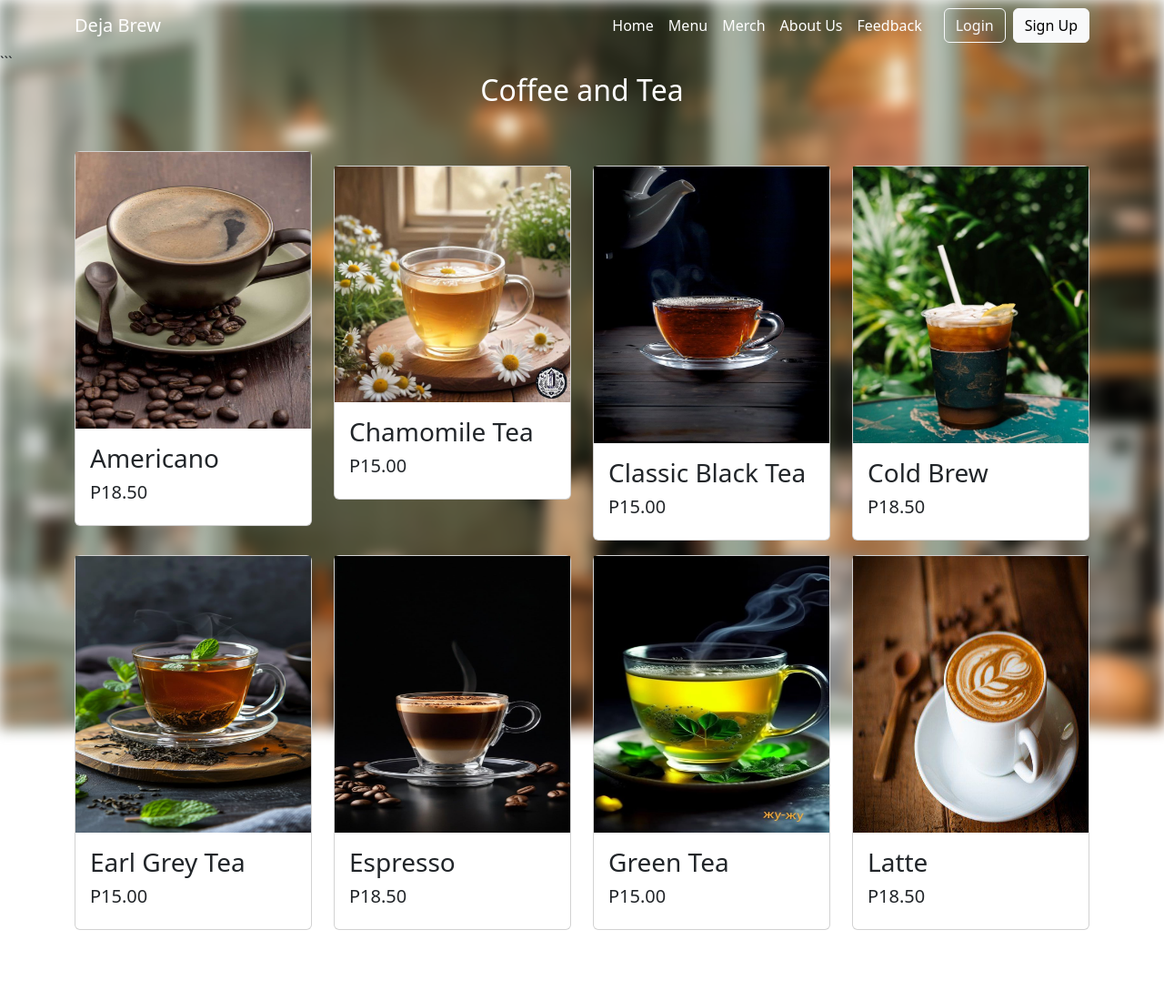
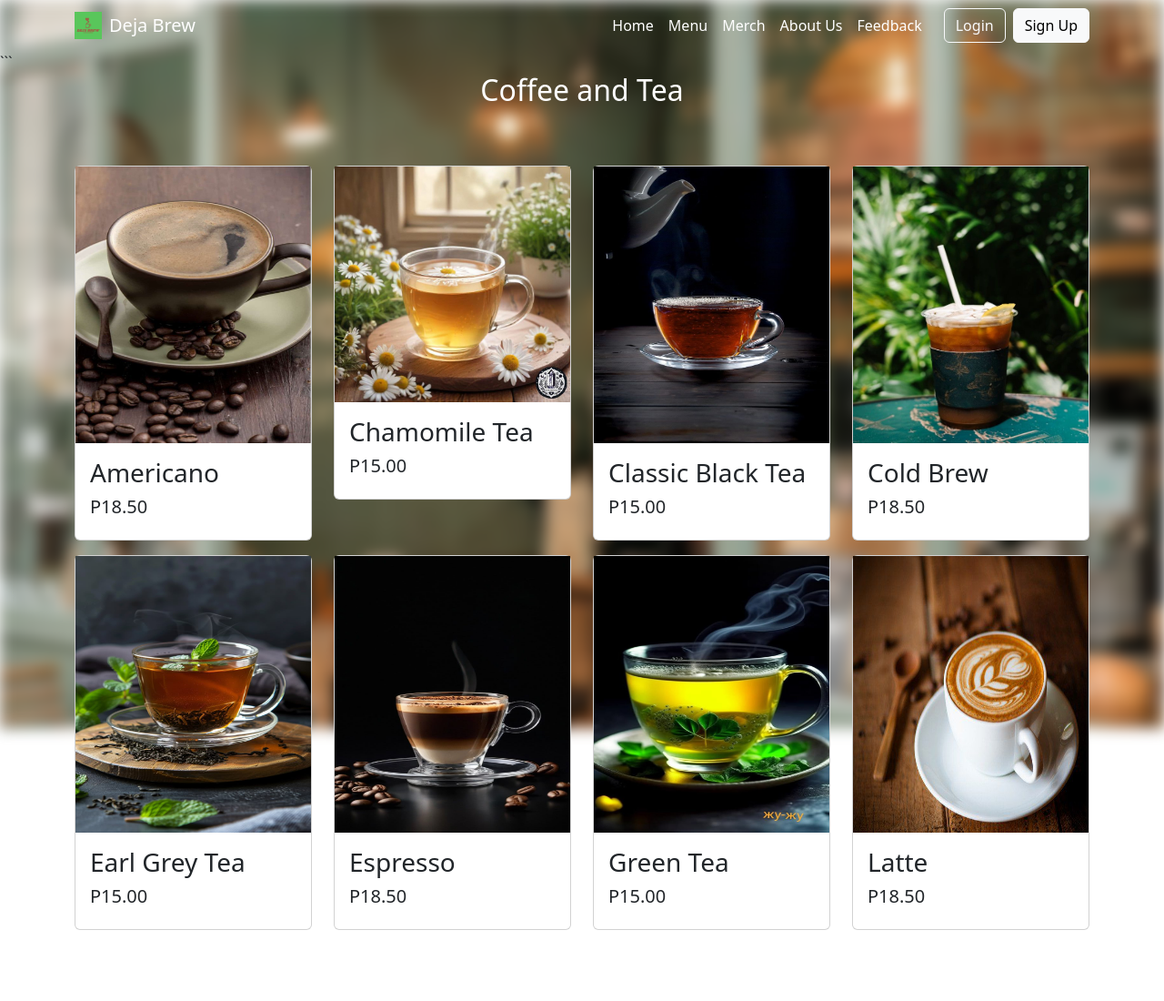
Before and after one commit to bida24-171/DB, a plain HTML site: page menu.html in a window 1280 px wide. Shown: the top 1100 px of the page at 91% size. Drawn offline with nearby package versions, Linux system fonts and the light colour scheme.

Commit message:
Added logs fixed alignment

```diff
--- a/aboutUs.css
+++ b/aboutUs.css
@@ -12,6 +12,12 @@
     border-radius: 5px;
     padding: 5px 10px;
 }
+
+.navbar-brand img {
+   max-height: 30px;
+   width: auto;
+}
+
 body::before {
   content: "";
   position: fixed;
--- a/feedback.css
+++ b/feedback.css
@@ -12,6 +12,12 @@
     border-radius: 5px;
     padding: 5px 10px;
 }
+
+.navbar-brand img {
+   max-height: 30px;
+   width: auto;
+}
+
 body{
     background: transparent;
 }
--- a/menu.css
+++ b/menu.css
@@ -12,6 +12,11 @@
     border-radius: 5px;
     padding: 5px 10px;
 }
+.navbar-brand img {
+   max-height: 30px;
+   width: auto;
+}
+
 body{
     background: transparent;
 }
--- a/menu.html
+++ b/menu.html
@@ -11,7 +11,10 @@
 <body>
         <nav class="navbar navbar-expand-lg navbar-dark bg-sucess">
             <div class="container">
-                <a class="navbar-brand" href="index.html">Deja Brew</a>
+            <a class="navbar-brand d-flex align-items-center" href="index.html">
+                <img src="MENU/Deja Brew.png" alt="Deja Brew Logo" class="me-2">
+                Deja Brew
+            </a>
                 <button class="navbar-toggler" type="button" data-bs-toggle="collapse" data-bs-target="#navbarNav">
                     <span class="navbar-toggler-icon"></span>
                 </button>
@@ -88,7 +91,7 @@
 
     <div class="container mt-5">
         <div class="row">
-            <div class="col-sm-3">
+            <div class="col-sm-3 mt-3">
                 <div class="card">
                     <img src="MENU/Americano.jpeg" alt="Americano" height="304">
                     <div class="card-body">
--- a/merch.css
+++ b/merch.css
@@ -12,6 +12,12 @@
     border-radius: 5px;
     padding: 5px 10px;
 }
+
+.navbar-brand img {
+   max-height: 30px;
+   width: auto;
+}
+
 body::before {
   content: "";
   position: fixed;
```
Also changed, not shown: aboutUs.html (+4 -1 lines), feedback.html (+4 -1 lines), merch.html (+4 -1 lines).
